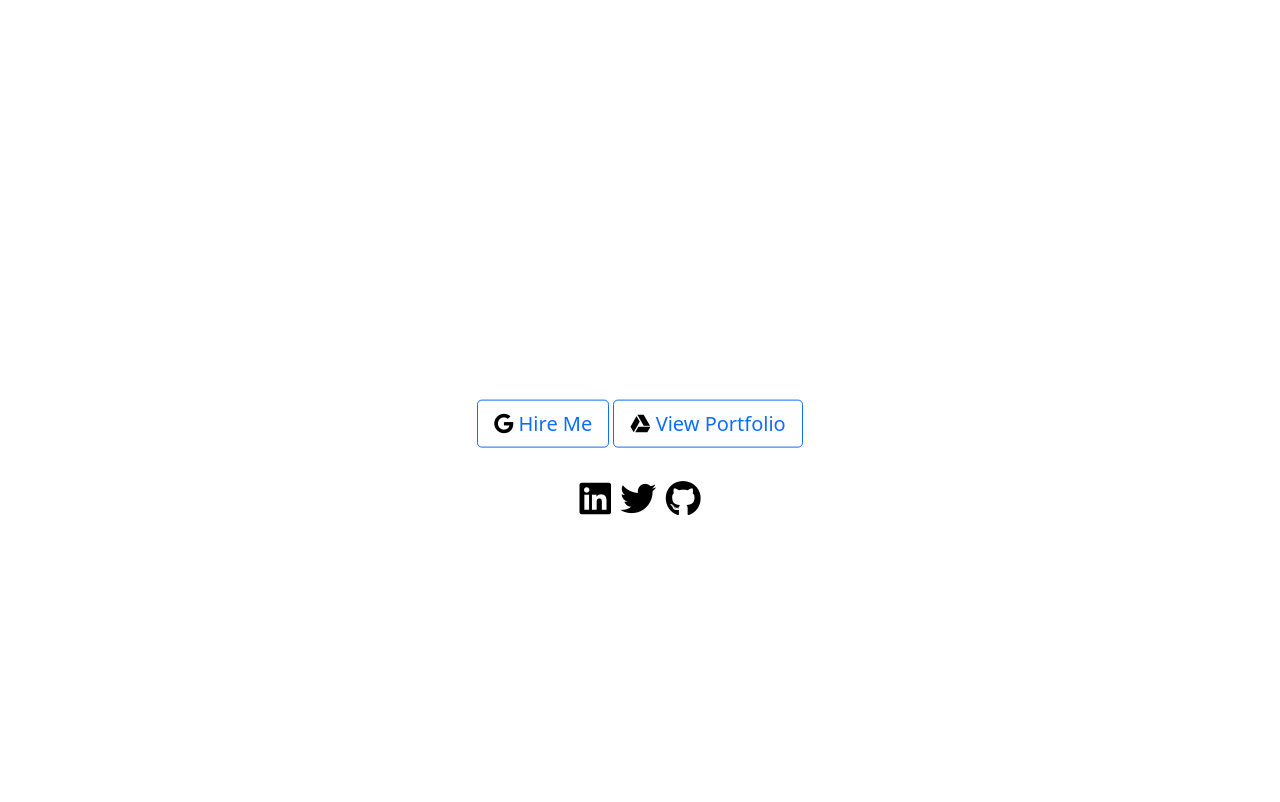
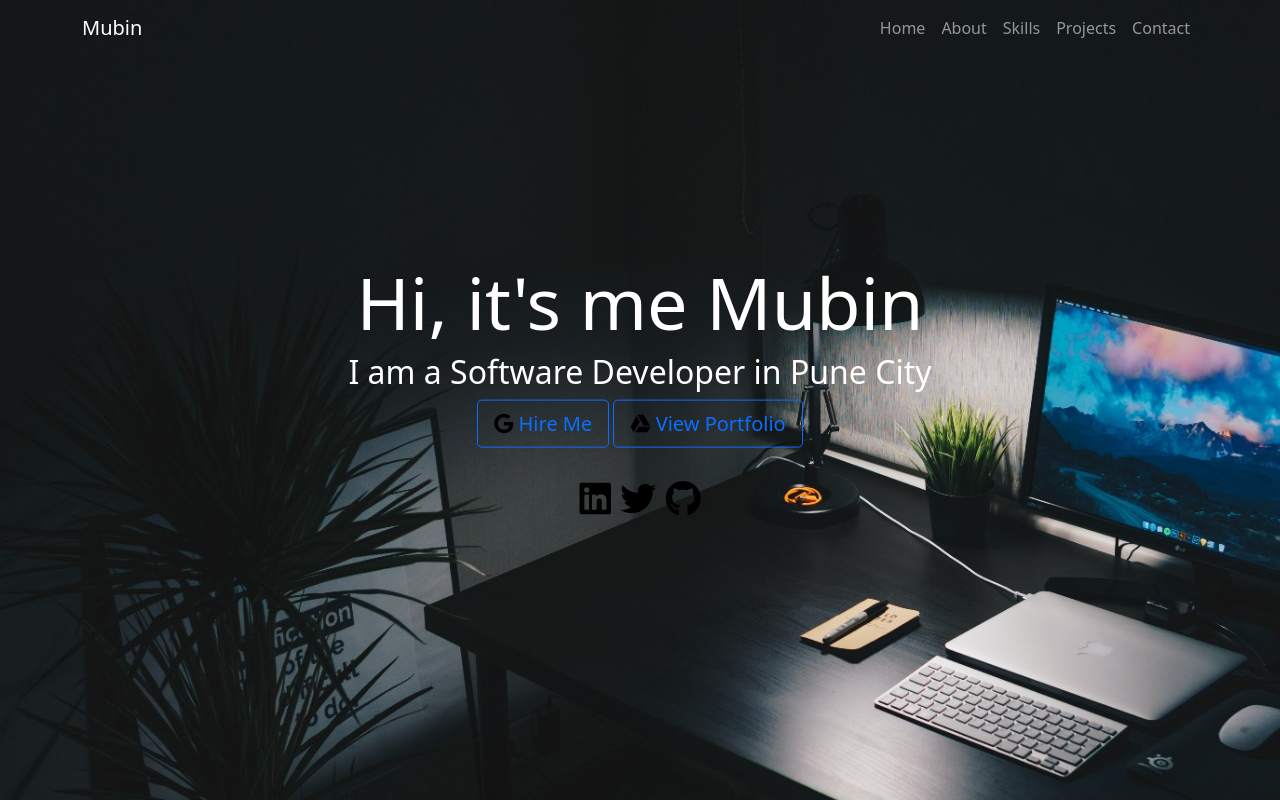
Before and after one commit to Mubin-Shaikh/Mubin-Attar-Personal-Portfolio, a plain HTML site: page index.html in a window 1280 px wide. Shown: the top 802 px of the page. Drawn offline with nearby package versions, Linux system fonts and the light colour scheme.

Commit message:
main.jpg
background image name correction

```diff
--- a/style.css
+++ b/style.css
@@ -13,7 +13,7 @@
 /* hero background image */
 .bgimage {
     height:100vh;
-    background: url('images/Facebook\ group-cover-1640x859.jpg');
+    background: url('images/main.jpg');
     background-size:cover;
     position:relative;
 }
```
